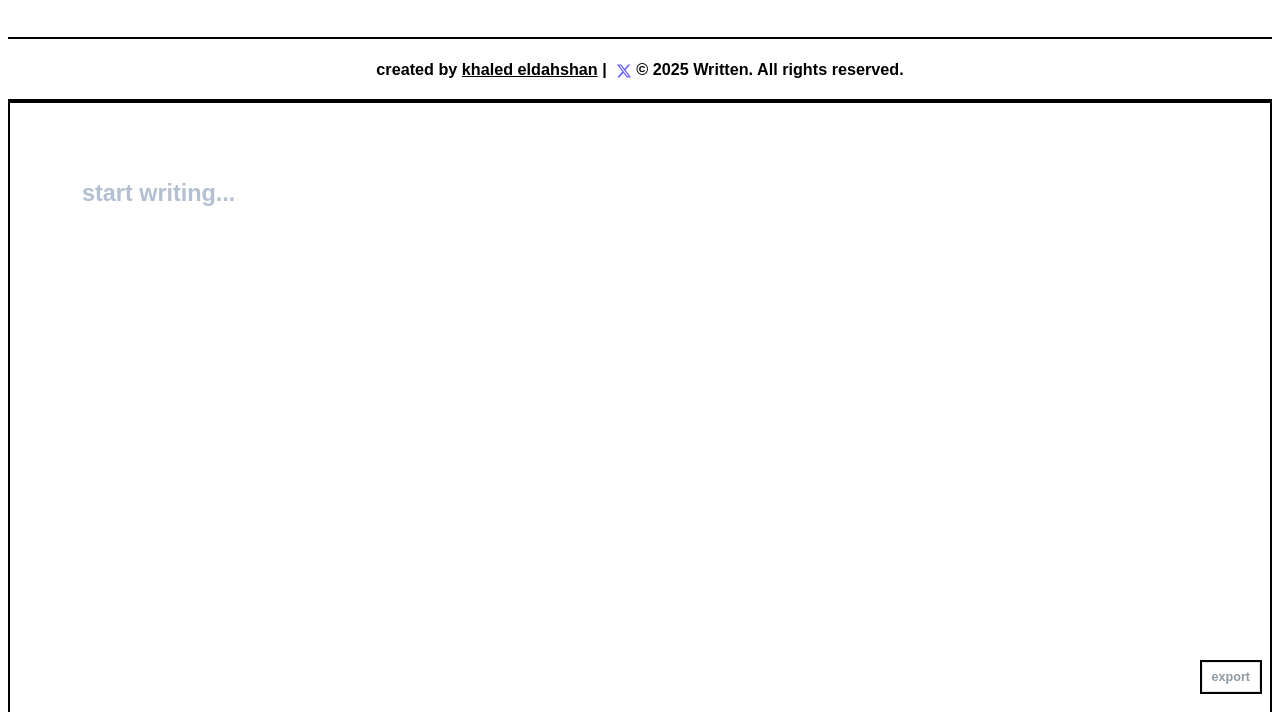
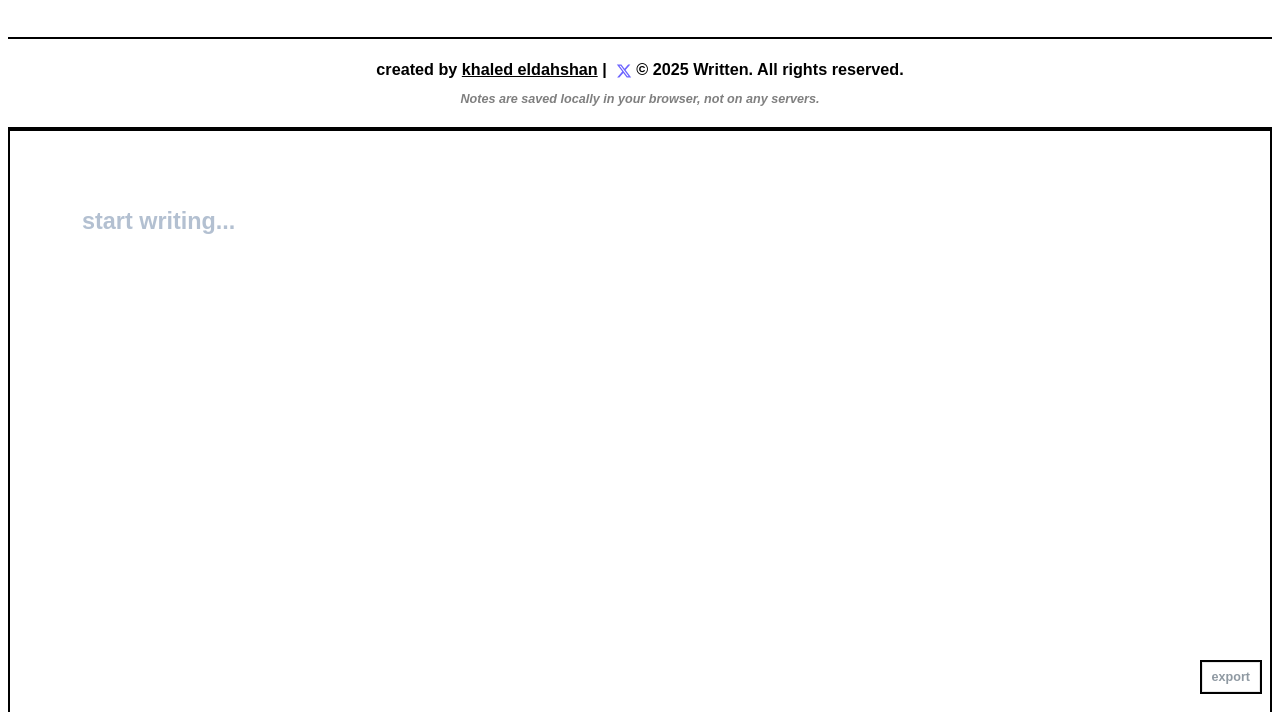
Before and after one commit to khaeld2/written, a website built with Vite: page index.html in a window 1280 px wide. Shown: the part 88-800 px from the top of the page. Built offline with nearby package versions, Linux system fonts and the light colour scheme.

Commit message:
Added local storage note and updated export button styling

```diff
--- a/src/main.ts
+++ b/src/main.ts
@@ -27,6 +27,7 @@ function renderUnifiedZenPage() {
           </svg>
         </a>
         <span class="copyright">© ${new Date().getFullYear()} Written. All rights reserved.</span>
+        <div class="zen-storage-note">Notes are saved locally in your browser, not on any servers.</div>
       </footer>
     </section>
     <section class="zen-editor-section">
--- a/src/style.css
+++ b/src/style.css
@@ -46,6 +46,13 @@ body {
   font-size: 0.9rem;
   padding: 1rem;
   margin-top: 2rem;
+}
+
+.zen-storage-note {
+  font-size: 0.7rem;
+  color: rgba(0, 0, 0, 0.5);
+  margin-top: 0.5rem;
+  font-style: italic;
 }
 
 .zen-export-area {
```
